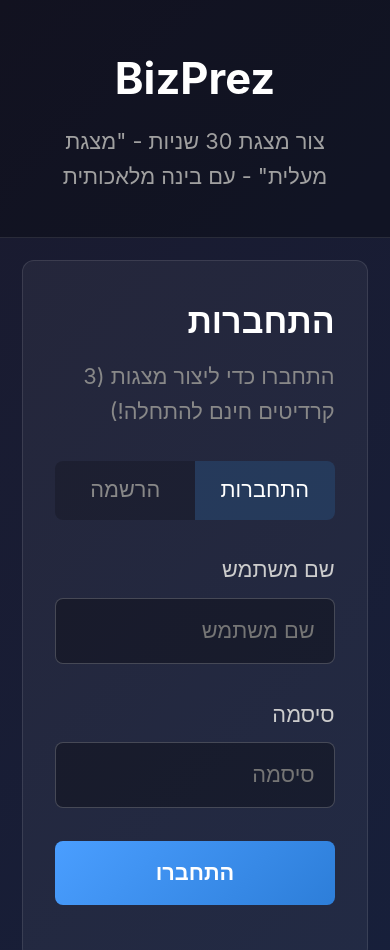
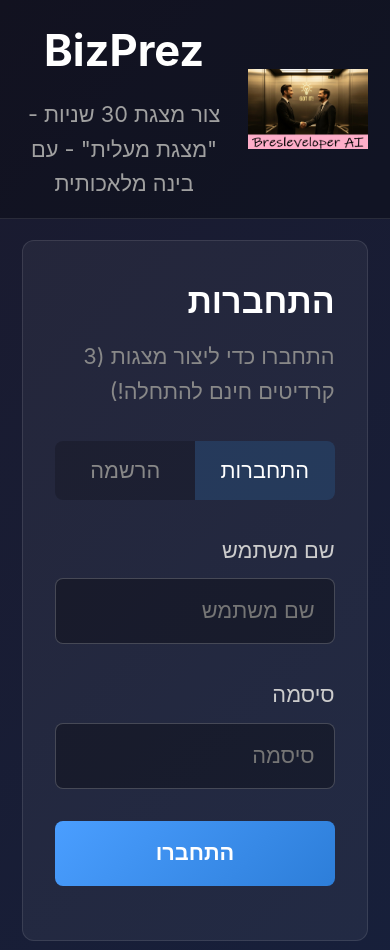
Before and after one commit to bresleveloper/BusinessPresentationAI, a website: page public/index.html in a window 390 px wide. Shown: the top 950 px of the page. Drawn offline with nearby package versions, Linux system fonts and the light colour scheme.

Commit message:
added image

```diff
--- a/public/index.html
+++ b/public/index.html
@@ -4,13 +4,20 @@
   <meta charset="UTF-8">
   <meta name="viewport" content="width=device-width, initial-scale=1.0">
   <title>BizPrez - צור מצגת 30 שניות - "מצגת מעלית" - עם בינה מלאכותית</title>
+  <meta property="og:title" content="BizPrez - צור מצגת 30 שניות עם בינה מלאכותית">
+  <meta property="og:description" content="צור מצגת מעלית מקצועית עם בינה מלאכותית - שלוש גישות עסקיות שונות">
+  <meta property="og:image" content="got-it.jpg">
+  <meta property="og:type" content="website">
   <link rel="stylesheet" href="styles.css">
   <script src="https://cdn.jsdelivr.net/npm/@supabase/supabase-js@2"></script>
 </head>
 <body>
   <header>
-    <h1>BizPrez</h1>
-    <p>צור מצגת 30 שניות - "מצגת מעלית" - עם בינה מלאכותית</p>
+    <img src="got-it.jpg" alt="BizPrez Logo" class="header-logo">
+    <div class="header-text">
+      <h1>BizPrez</h1>
+      <p>צור מצגת 30 שניות - "מצגת מעלית" - עם בינה מלאכותית</p>
+    </div>
   </header>
 
   <main>
--- a/public/styles.css
+++ b/public/styles.css
@@ -17,10 +17,22 @@ body {
 }
 
 header {
-  text-align: center;
-  padding: 2rem;
+  display: flex;
+  align-items: center;
+  justify-content: center;
+  gap: 1.5rem;
+  padding: 1rem 2rem;
   background: rgba(0, 0, 0, 0.3);
   border-bottom: 1px solid rgba(255, 255, 255, 0.1);
+}
+
+.header-logo {
+  height: 130px;
+  width: auto;
+}
+
+.header-text {
+  text-align: center;
 }
 
 header h1 {
@@ -539,6 +551,15 @@ footer a {color: #4a9eff;}
     padding: 1.5rem;
   }
 
+  header {
+    gap: 1rem;
+    padding: 0.75rem 1rem;
+  }
+
+  .header-logo {
+    height: 80px;
+  }
+
   header h1 {
     font-size: 2rem;
   }
```
Also changed, not shown: .claude/settings.local.json, public/got it - Copy.jpg (added), public/got-it.jpg (added).
